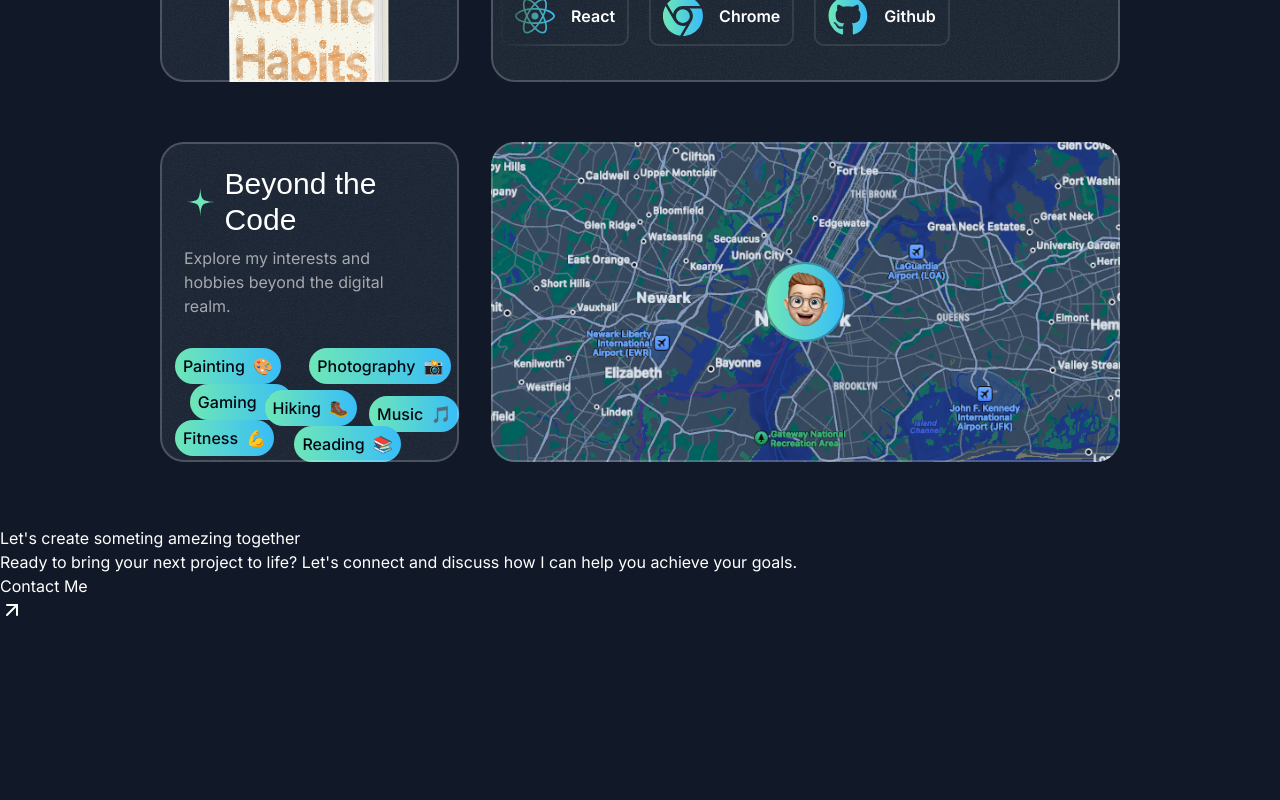
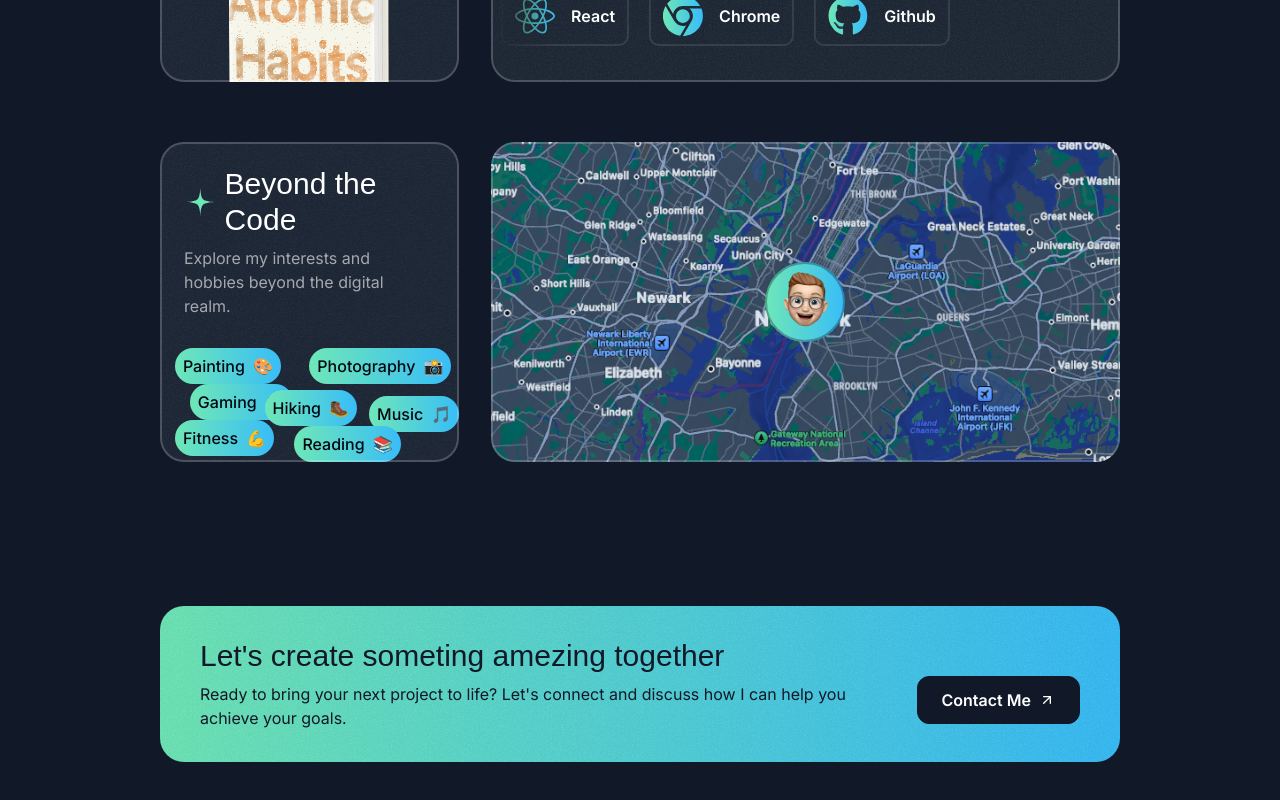
Before and after one commit to Askebir/Next.js-and-react-portfolio-website, a Next.js app: page / in a window 1280 px wide. Shown: the part 4321-5121 px from the top of the page. Before the commit the page ends 4943 px from the top, so only its background shows below. Built offline with nearby package versions, Linux system fonts and the light colour scheme; a web font is replaced by a local one.

Commit message:
contact section completion

```diff
--- a/src/sections/Contact.tsx
+++ b/src/sections/Contact.tsx
@@ -1,17 +1,37 @@
 import ArrowUpRightIcon from "@/assets/icons/arrow-up-right.svg";
+import grainImage from "@/assets/images/grain.jpg";
 
 export const ContactSection = () => {
   return (
-    <div>
-      <h2>Let's create someting amezing together</h2>
-      <p>
-        Ready to bring your next project to life? Let's connect and discuss how
-        I can help you achieve your goals.
-      </p>
-      <button>
-        <span> Contact Me</span>
-        <ArrowUpRightIcon />
-      </button>
+    <div className="py-16 pt-14 lg:py-24 lg:pt-20 ">
+      <div className="container">
+        <div className="bg-gradient-to-r from-emerald-300 to-sky-400 text-gray-900 py-8 px-10 rounded-3xl text-center relative overflow-hidden z-0 ">
+          <div
+            className="absolute inset-0 opacity-5 -z-20"
+            style={{
+              backgroundImage: `url(${grainImage.src})`,
+            }}
+          ></div>
+          <div className="flex flex-col gap-8 md:gap-16 items-center md:flex-row md:text-left ">
+            <div>
+              <h2 className="font-serif text-2xl md:text-3xl">
+                Let's create someting amezing together
+              </h2>
+
+              <p className="text-sm mt-2 md:text-base ">
+                Ready to bring your next project to life? Let's connect and
+                discuss how I can help you achieve your goals.
+              </p>
+            </div>
+            <div className="">
+              <button className="text-white bg-gray-900 inline-flex items-center px-6 h-12 rounded-xl gap-2 mt-8 w-max border border-gray-900">
+                <span className="font-semibold"> Contact Me</span>
+                <ArrowUpRightIcon className="size-4 " />
+              </button>
+            </div>
+          </div>
+        </div>
+      </div>
     </div>
   );
 };
```
